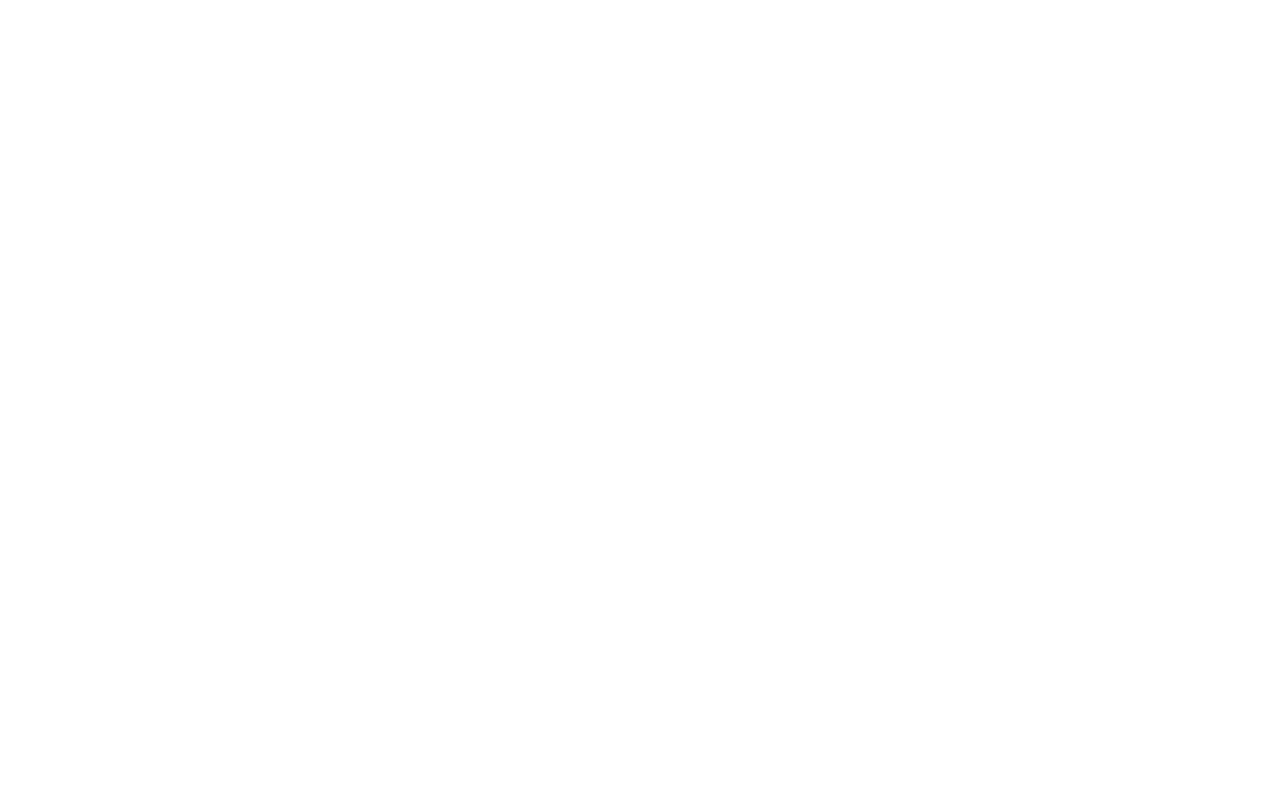
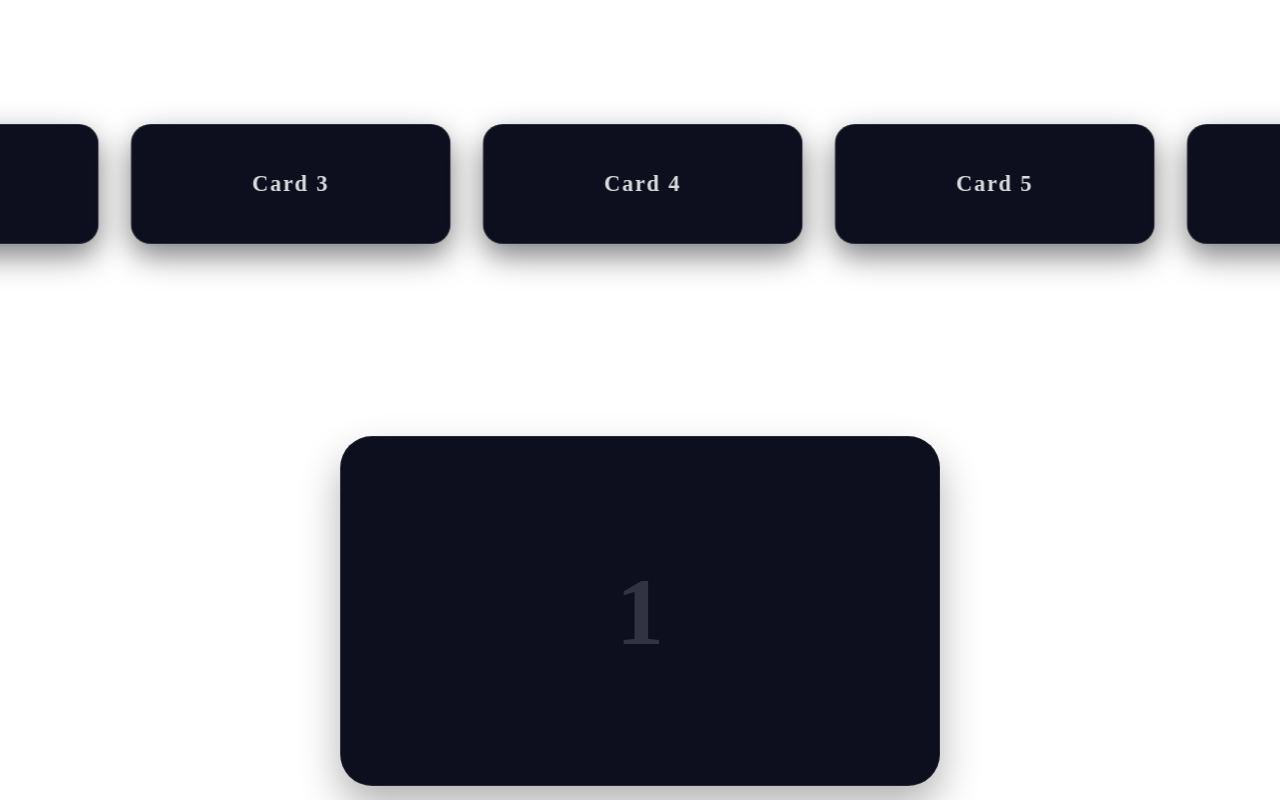
Before and after one commit to MONSTER13LIAR/EARTH, a React (Vite) app: page / in a window 1280 px wide. Shown: the part 740-1540 px from the top of the page. Before the commit the page ends 800 px from the top, so only its background shows below. Built offline with nearby package versions, Linux system fonts and the light colour scheme.

Commit message:
cards animation in the landing page

```diff
--- a/src/App.jsx
+++ b/src/App.jsx
@@ -1,11 +1,15 @@
 import Navbar from './components/Navbar'
 import Hero from './components/Hero'
+import Marquee from './components/Marquee'
+import Cards from './components/Cards'
 
 export default function App() {
   return (
     <>
       <Navbar />
       <Hero />
+      <Marquee />
+      <Cards />
     </>
   )
 }
--- /dev/null
+++ b/src/components/Cards.jsx
@@ -0,0 +1,43 @@
+import { useEffect, useRef } from 'react'
+import styles from './Cards.module.css'
+
+export default function Cards() {
+  const containerRef = useRef(null)
+
+  useEffect(() => {
+    const observerOptions = {
+      root: null,
+      threshold: 0.1,
+      rootMargin: '0px'
+    }
+
+    const observer = new IntersectionObserver((entries) => {
+      entries.forEach((entry) => {
+        if (entry.isIntersecting) {
+          entry.target.classList.add(styles.visible)
+        } else {
+          entry.target.classList.remove(styles.visible)
+        }
+      })
+    }, observerOptions)
+
+    const cards = containerRef.current.querySelectorAll(`.${styles.card}`)
+    cards.forEach((card) => observer.observe(card))
+
+    return () => observer.disconnect()
+  }, [])
+
+  return (
+    <div className={styles.container} ref={containerRef}>
+      <div className={styles.card} style={{ '--index': 0 }}>
+        <span className={styles.number}>1</span>
+      </div>
+      <div className={styles.card} style={{ '--index': 1 }}>
+        <span className={styles.number}>2</span>
+      </div>
+      <div className={styles.card} style={{ '--index': 2 }}>
+        <span className={styles.number}>3</span>
+      </div>
+    </div>
+  )
+}
--- /dev/null
+++ b/src/components/Cards.module.css
@@ -0,0 +1,43 @@
+.container {
+  display: flex;
+  flex-direction: column;
+  align-items: center;
+  gap: 4rem;
+  padding: 8rem 2rem;
+  width: 100%;
+  overflow: hidden;
+}
+
+.card {
+  width: min(600px, 90vw);
+  height: 350px;
+  background: #0d0f1f;
+  border: 1px solid rgba(255, 255, 255, 0.1);
+  border-radius: 32px;
+  display: flex;
+  justify-content: center;
+  align-items: center;
+
+  /* Initial state: off-screen right and hidden */
+  opacity: 0;
+  transform: translateX(150px);
+  will-change: transform, opacity;
+  box-shadow: 0 20px 40px rgba(0, 0, 0, 0.3);
+
+  /* Transition specs */
+  transition: transform 0.6s ease-out, opacity 0.6s ease-out;
+}
+
+.card.visible {
+  opacity: 1;
+  transform: translateX(0);
+  /* Staggered delay: 0s, 0.2s, 0.4s */
+  transition-delay: calc(var(--index) * 0.2s);
+}
+
+.number {
+  font-size: 6rem;
+  font-weight: 800;
+  color: #fff;
+  opacity: 0.15;
+}
--- /dev/null
+++ b/src/components/Marquee.jsx
@@ -0,0 +1,20 @@
+import styles from './Marquee.module.css'
+
+export default function Marquee() {
+  const cards = Array.from({ length: 7 }, (_, i) => `Card ${i + 1}`)
+
+  // Duplicate the list for a seamless loop
+  const displayCards = [...cards, ...cards]
+
+  return (
+    <div className={styles.marqueeWrapper}>
+      <div className={styles.track}>
+        {displayCards.map((text, index) => (
+          <div key={index} className={styles.card}>
+            {text}
+          </div>
+        ))}
+      </div>
+    </div>
+  )
+}
--- /dev/null
+++ b/src/components/Marquee.module.css
@@ -0,0 +1,53 @@
+.marqueeWrapper {
+  width: 100%;
+  overflow: hidden;
+  padding: 4rem 0;
+  display: flex;
+  align-items: center;
+  position: relative;
+}
+
+/*
+ * We use two identical sets of cards in the track
+ * and move the track to -50% to reset seamlessly.
+ */
+.track {
+  display: flex;
+  width: fit-content;
+  gap: 2rem;
+  padding-left: 1rem;
+  animation: marqueeLoop 25s linear infinite;
+  will-change: transform;
+}
+
+.card {
+  flex-shrink: 0;
+  width: 320px;
+  height: 120px;
+  background: #0d0f1f;
+  border: 1px solid rgba(255, 255, 255, 0.12);
+  border-radius: 20px;
+  display: flex;
+  align-items: center;
+  justify-content: center;
+  color: rgba(255, 255, 255, 0.85);
+  font-weight: 600;
+  font-size: 1.4rem;
+  letter-spacing: 0.08em;
+  box-shadow: 0 12px 30px rgba(0, 0, 0, 0.5);
+}
+
+@keyframes marqueeLoop {
+  0% {
+    transform: translateX(0);
+  }
+  100% {
+    /* Moves half the total width (the original 7 cards) */
+    transform: translateX(calc(-50% - 1rem));
+  }
+}
+
+/* Optional: Pause on hover to allow easier reading */
+.marqueeWrapper:hover .track {
+  animation-play-state: paused;
+}
--- a/src/index.css
+++ b/src/index.css
@@ -6,10 +6,9 @@
 
 html, body, #root {
   width: 100%;
-  height: 100%;
 }
 
 body {
   background: #ffffff;
-  overflow: hidden;
+  overflow-x: hidden;
 }
```
